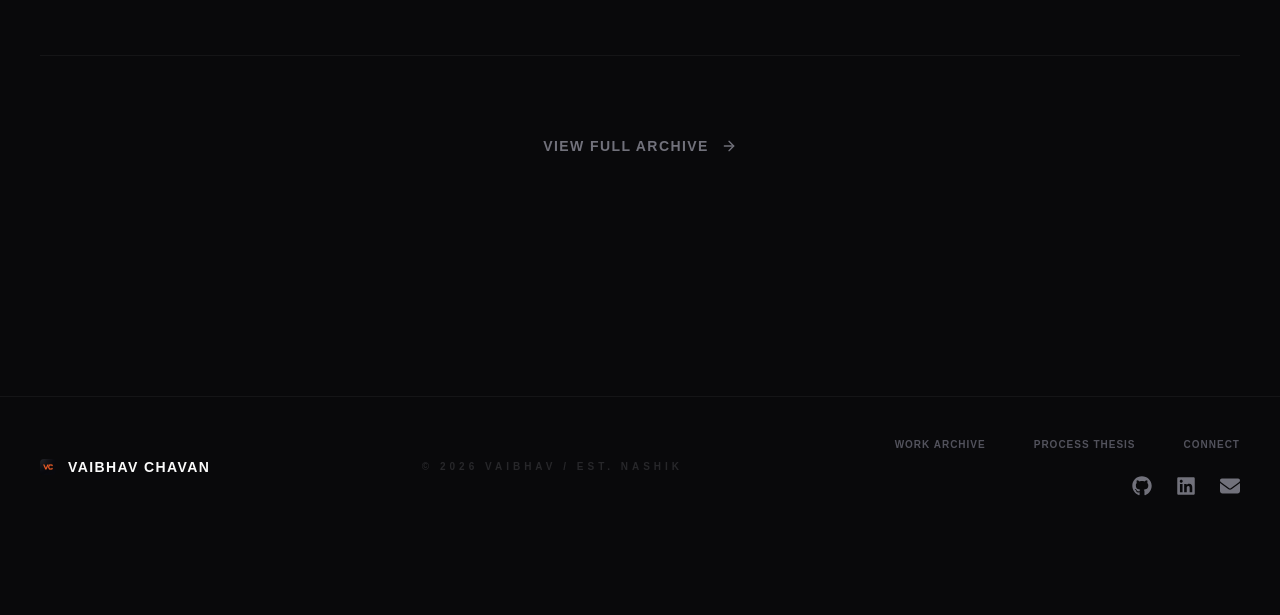
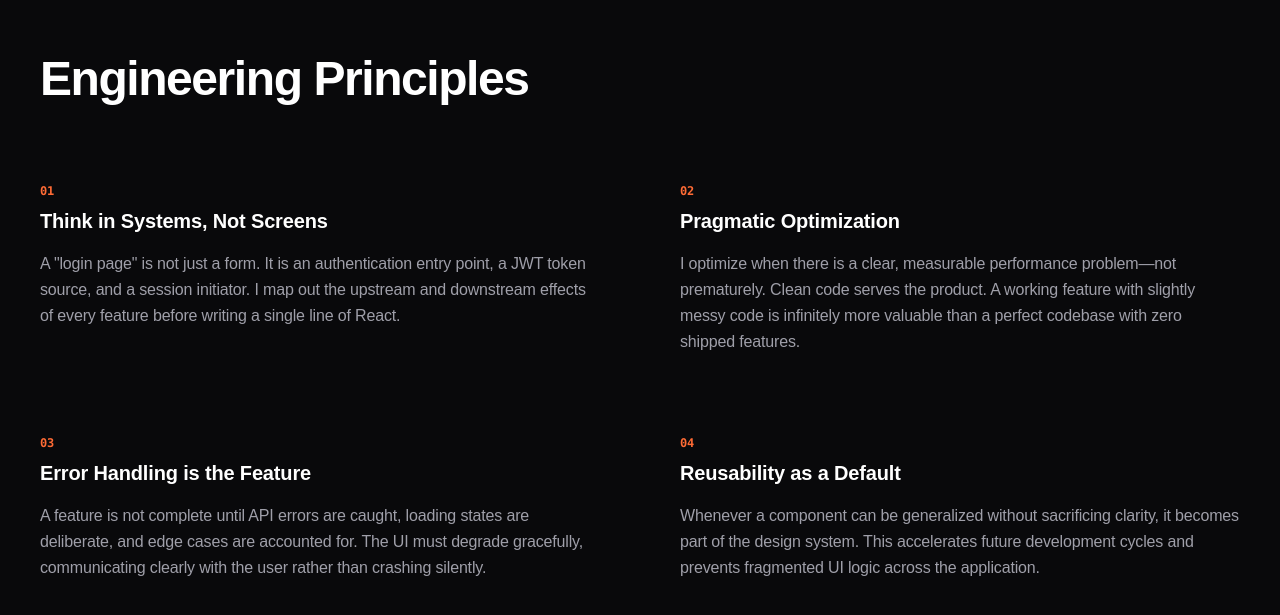
Before and after one commit to vaibhav281/vaibhav-portfolio, a React (Vite) app: page / in a window 1280 px wide. Shown: the part 3395-4010 px from the top of the page. Before the commit the page ends 3931 px from the top, so only its background shows below. Built offline with nearby package versions, Linux system fonts and the light colour scheme; a web font is replaced by a local one.

Commit message:
feat: complete Sprint 1 - improve homepage storytelling and update data layer statuses

```diff
--- a/src/data/portfolioData.ts
+++ b/src/data/portfolioData.ts
@@ -100,7 +100,7 @@ export const projects = [
     slug: "megaconnect-platform",
     title: "MegaConnect Platform",
     category: "Professional",
-    status: "Production (Company Disbanded)",
+    status: "Production",
     year: "2024",
     duration: "4 months",
     role: "Frontend Developer",
@@ -137,7 +137,7 @@ export const projects = [
     gallery: [],
     documents: [],
     lessonsLearned: [],
-    currentState: "The company has been disbanded. Production dashboard is no longer accessible. Public website remains for visual reference.",
+    currentState: "Production system. Public access unavailable. Public website remains for visual reference.",
     liveUrl: "https://megaconnect.cloud/",
     github: null,
     featured: true
@@ -147,7 +147,7 @@ export const projects = [
     slug: "bharat-bidding",
     title: "Bharat Bidding",
     category: "Professional",
-    status: "Production (Archived)",
+    status: "Production",
     year: "2024",
     duration: "6 months",
     role: "Primary Frontend Developer",
@@ -197,7 +197,7 @@ export const projects = [
       "Next time, I would introduce Redux Toolkit or Zustand to prevent prop drilling in complex dashboard workflows.",
       "Routing architecture could be simplified to improve code splitting."
     ],
-    currentState: "Production application is no longer active.",
+    currentState: "Production system. Public access unavailable.",
     liveUrl: null,
     github: null,
     featured: true
@@ -351,7 +351,7 @@ export const projects = [
     gallery: [],
     documents: [],
     lessonsLearned: [],
-    currentState: "The backend services are permanently offline. Only the static frontend source code exists.",
+    currentState: "Backend services decommissioned. Only static source code available.",
     liveUrl: null,
     github: null,
     featured: false
--- a/src/pages/Home.tsx
+++ b/src/pages/Home.tsx
@@ -1,8 +1,8 @@
 import { Link } from 'react-router-dom';
 import { motion } from 'framer-motion';
-import { Server, Shield, Layers, ArrowRight } from 'lucide-react';
+import { Server, Shield, Layers, ArrowRight, GitCommit } from 'lucide-react';
 import { FaGithub, FaLinkedin, FaEnvelope } from 'react-icons/fa6';
-import { projects, personalInfo } from '../data/portfolioData';
+import { projects, personalInfo, experience } from '../data/portfolioData';
 
 export default function Home() {
   const featuredProjects = projects.filter(p => p.featured);
@@ -155,6 +155,119 @@ export default function Home() {
         </div>
       </section>
 
+      {/* =========================================
+          ENGINEERING PRINCIPLES
+      ========================================= */}
+      <section id="principles" className="mb-32 lg:mb-60 px-6 lg:px-0">
+        <h2 className="heading-font text-3xl md:text-4xl lg:text-5xl font-black mb-12 lg:mb-20 text-white">Engineering Principles</h2>
+
+        <div className="grid grid-cols-1 md:grid-cols-2 gap-12 lg:gap-20">
+          <motion.div
+            initial={{ opacity: 0, y: 20 }}
+            whileInView={{ opacity: 1, y: 0 }}
+            viewport={{ once: true, margin: "-100px" }}
+            className="space-y-4"
+          >
+            <div className="text-[#ff6b35] font-mono text-xs font-bold mb-2">01</div>
+            <h3 className="text-xl font-bold text-white">Think in Systems, Not Screens</h3>
+            <p className="text-zinc-400 leading-relaxed">
+              A "login page" is not just a form. It is an authentication entry point, a JWT token source, and a session initiator. I map out the upstream and downstream effects of every feature before writing a single line of React.
+            </p>
+          </motion.div>
+
+          <motion.div
+            initial={{ opacity: 0, y: 20 }}
+            whileInView={{ opacity: 1, y: 0 }}
+            viewport={{ once: true, margin: "-100px" }}
+            transition={{ delay: 0.1 }}
+            className="space-y-4"
+          >
+            <div className="text-[#ff6b35] font-mono text-xs font-bold mb-2">02</div>
+            <h3 className="text-xl font-bold text-white">Pragmatic Optimization</h3>
+            <p className="text-zinc-400 leading-relaxed">
+              I optimize when there is a clear, measurable performance problem—not prematurely. Clean code serves the product. A working feature with slightly messy code is infinitely more valuable than a perfect codebase with zero shipped features.
+            </p>
+          </motion.div>
+
+          <motion.div
+            initial={{ opacity: 0, y: 20 }}
+            whileInView={{ opacity: 1, y: 0 }}
+            viewport={{ once: true, margin: "-100px" }}
+            transition={{ delay: 0.2 }}
+            className="space-y-4"
+          >
+            <div className="text-[#ff6b35] font-mono text-xs font-bold mb-2">03</div>
+            <h3 className="text-xl font-bold text-white">Error Handling is the Feature</h3>
+            <p className="text-zinc-400 leading-relaxed">
+              A feature is not complete until API errors are caught, loading states are deliberate, and edge cases are accounted for. The UI must degrade gracefully, communicating clearly with the user rather than crashing silently.
+            </p>
+          </motion.div>
+
+          <motion.div
+            initial={{ opacity: 0, y: 20 }}
+            whileInView={{ opacity: 1, y: 0 }}
+            viewport={{ once: true, margin: "-100px" }}
+            transition={{ delay: 0.3 }}
+            className="space-y-4"
+          >
+            <div className="text-[#ff6b35] font-mono text-xs font-bold mb-2">04</div>
+            <h3 className="text-xl font-bold text-white">Reusability as a Default</h3>
+            <p className="text-zinc-400 leading-relaxed">
+              Whenever a component can be generalized without sacrificing clarity, it becomes part of the design system. This accelerates future development cycles and prevents fragmented UI logic across the application.
+            </p>
+          </motion.div>
+        </div>
+      </section>
+
+      {/* =========================================
+          CAREER TIMELINE
+      ========================================= */}
+      <section id="timeline" className="mb-32 lg:mb-40 px-6 lg:px-0">
+        <h2 className="heading-font text-3xl md:text-4xl lg:text-5xl font-black mb-12 lg:mb-20 text-white">Career Timeline</h2>
+
+        <div className="relative border-l border-white/10 ml-4 lg:ml-0 space-y-20">
+          {experience.map((job, i) => (
+            <motion.div
+              key={job.id}
+              initial={{ opacity: 0, x: -20 }}
+              whileInView={{ opacity: 1, x: 0 }}
+              viewport={{ once: true, margin: "-100px" }}
+              transition={{ delay: i * 0.1 }}
+              className="relative pl-10 lg:pl-16"
+            >
+              <div className="absolute -left-[5px] top-1.5 w-2.5 h-2.5 bg-[#ff6b35] rounded-full shadow-[0_0_10px_rgba(255,107,53,0.5)]"></div>
+
+              <div className="flex flex-col lg:flex-row lg:items-end gap-2 lg:gap-6 mb-4">
+                <h3 className="text-2xl font-bold text-white">{job.role}</h3>
+                <span className="text-[#ff6b35] font-mono text-sm uppercase tracking-widest">{job.company}</span>
+              </div>
+
+              <div className="flex flex-wrap gap-4 text-xs font-mono text-zinc-500 mb-6 uppercase tracking-wider">
+                <span className="flex items-center gap-2"><GitCommit className="w-3 h-3" /> {job.period}</span>
+                <span className="flex items-center gap-2"><GitCommit className="w-3 h-3" /> {job.duration}</span>
+                <span className="flex items-center gap-2"><GitCommit className="w-3 h-3" /> {job.location}</span>
+              </div>
+
+              <ul className="space-y-4 mb-6">
+                {job.points.map((point, idx) => (
+                  <li key={idx} className="text-zinc-400 leading-relaxed text-sm lg:text-base flex items-start gap-4">
+                    <span className="text-zinc-600 mt-1">-</span> {point}
+                  </li>
+                ))}
+              </ul>
+
+              <div className="flex flex-wrap gap-2">
+                {job.tech.map((t) => (
+                  <span key={t} className="px-3 py-1 bg-white/5 text-zinc-300 text-xs font-mono rounded-sm">
+                    {t}
+                  </span>
+                ))}
+              </div>
+            </motion.div>
+          ))}
+        </div>
+      </section>
+
       <section className="mb-40 pt-20 border-t border-white/5 flex justify-center">
         <Link
           to="/work"
```
